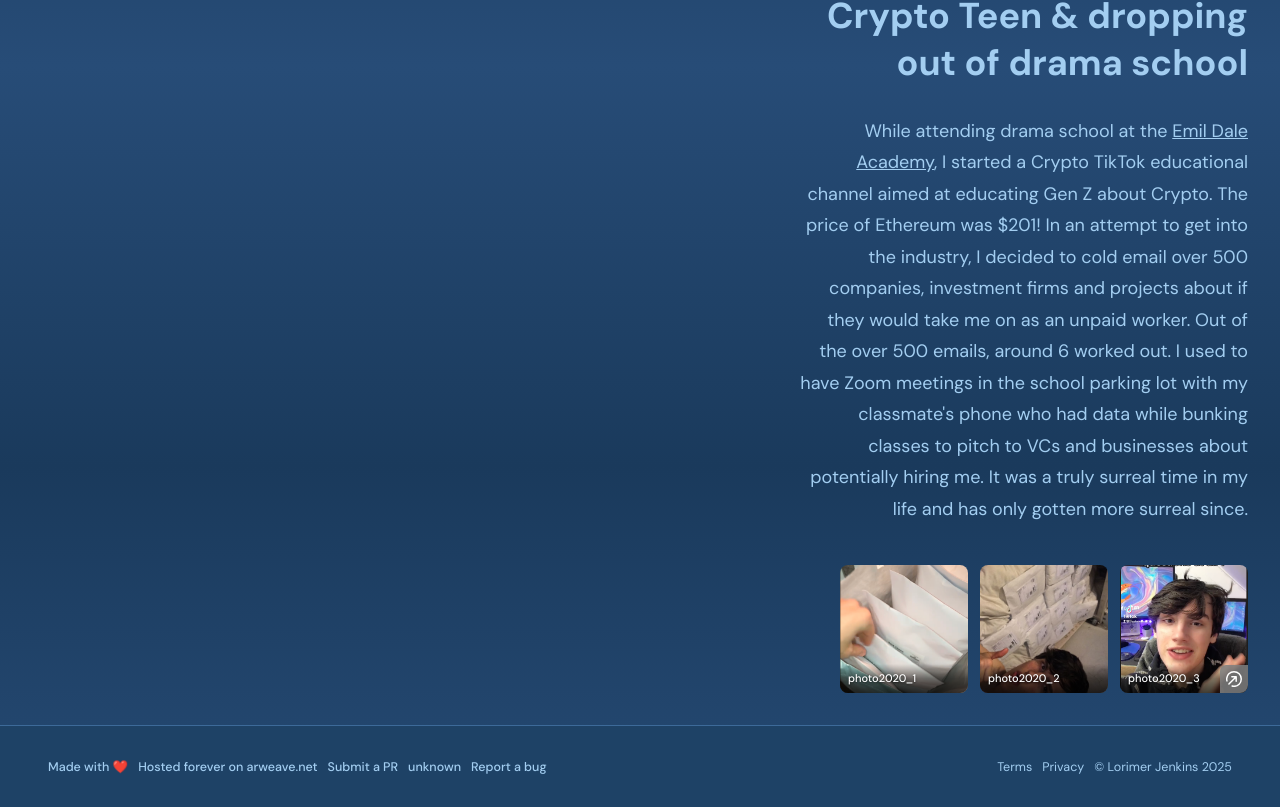
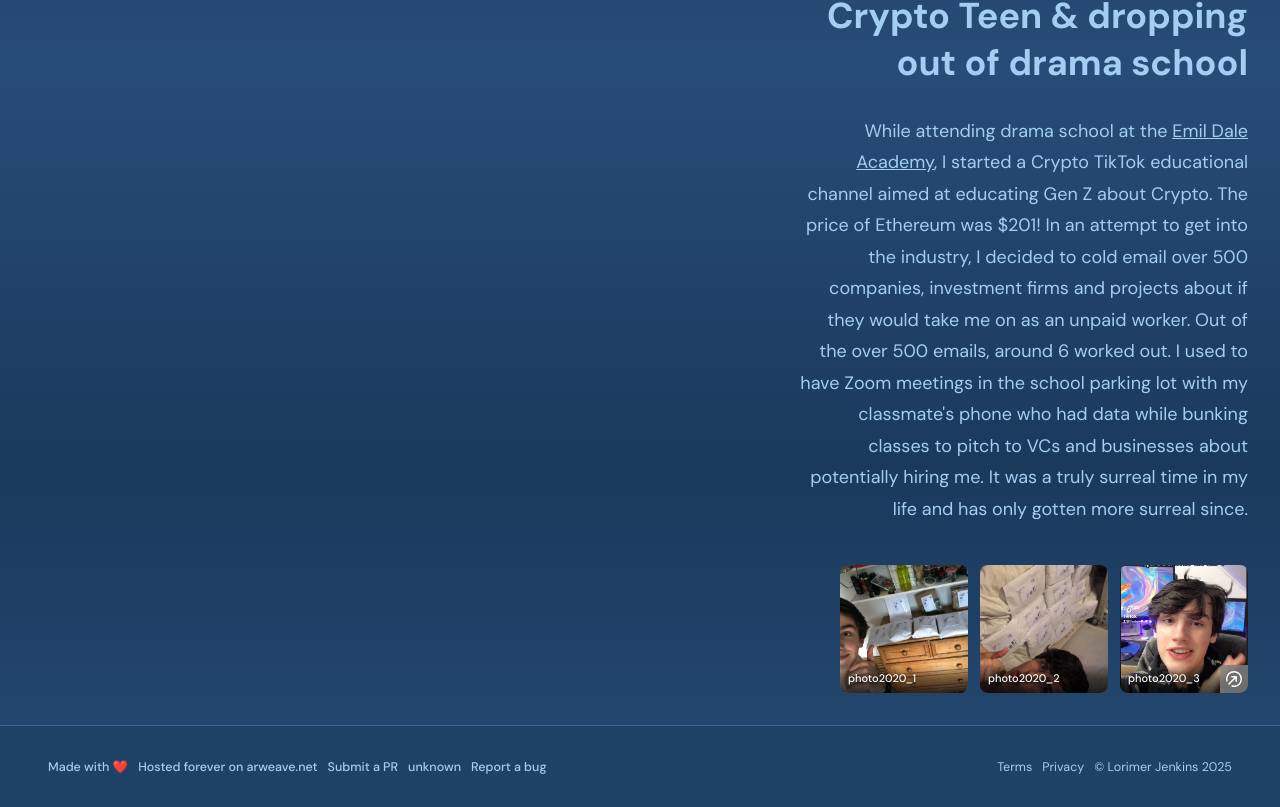
Before and after one commit to LorimerJenkins/personal-website, a Next.js app: page / in a window 1280 px wide. Shown: the part 5133-5940 px from the top of the page. Built offline with nearby package versions, Linux system fonts and the light colour scheme.

Commit message:
feat: new reselling clothes pic

```diff
--- a/src/app/home/timelineData.ts
+++ b/src/app/home/timelineData.ts
@@ -156,7 +156,7 @@ export const timelineData: TimelineYear[] = [
     descriptionKey: "timeline2020Description",
     milestone: "/images/lorimerjenkins/2020/milestone.png",
     photos: [
-      { src: "/images/lorimerjenkins/2020/1.png", titleKey: "photo2020_1" },
+      { src: "/images/lorimerjenkins/2020/1.jpeg", titleKey: "photo2020_1" },
       { src: "/images/lorimerjenkins/2020/2.jpeg", titleKey: "photo2020_2" },
       {
         src: "/images/lorimerjenkins/2020/3.png",
```
Also changed, not shown: public/images/lorimerjenkins/2020/1.jpeg (added), public/images/lorimerjenkins/2020/1.png (deleted).
